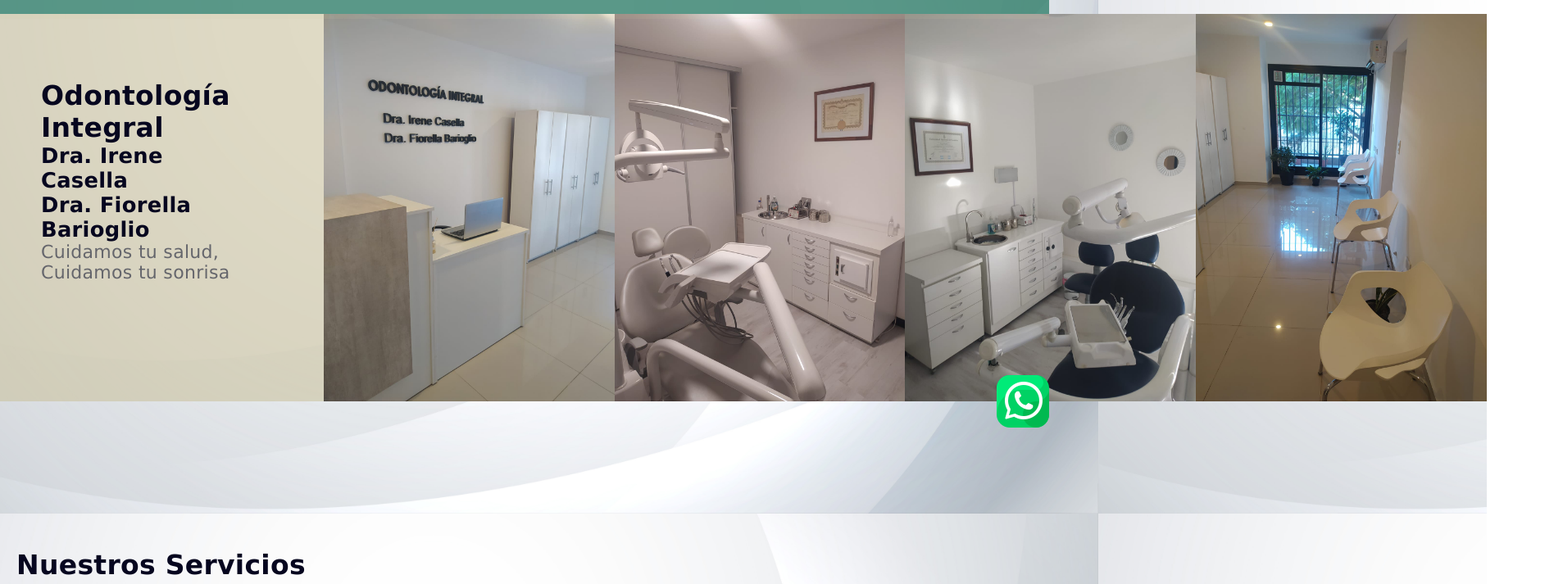
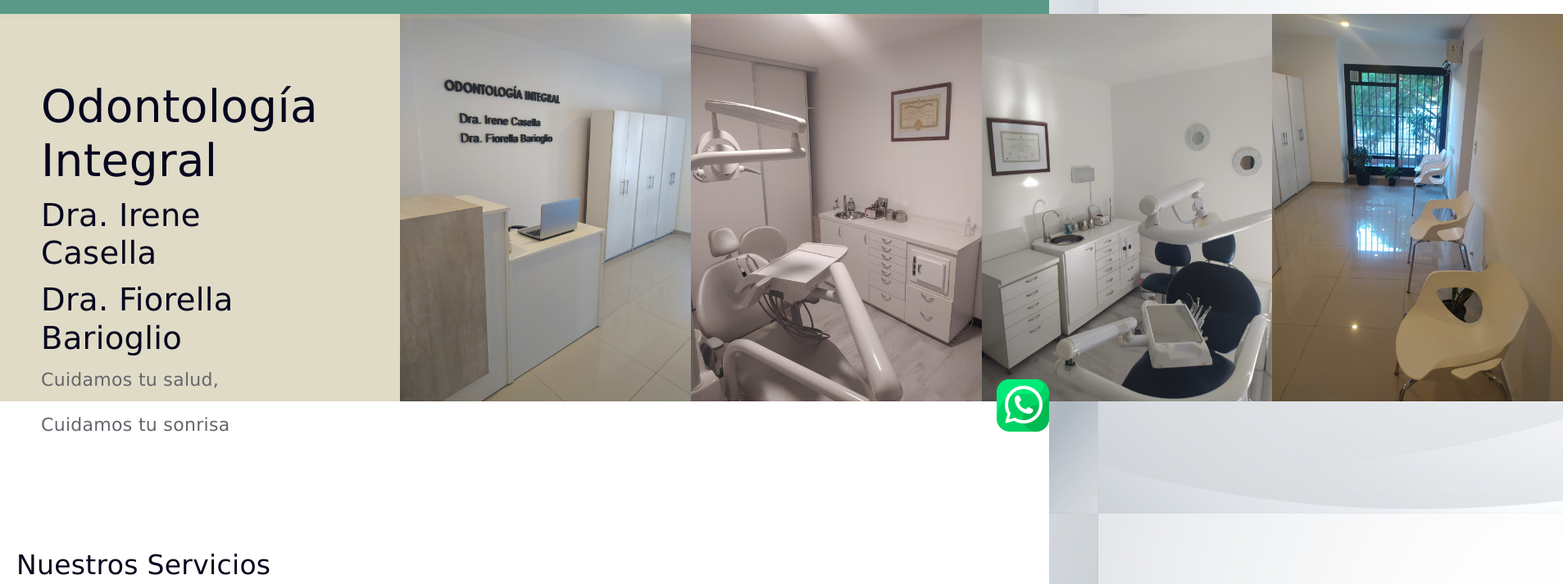
Before and after one commit to Diegoes420/diego-responsive, a plain HTML site: page pages/index.html in a window 1280 px wide. Shown: the part 173-886 px from the top of the page at 82% size, 1907 px wide, since content can reach past the window. Drawn offline with nearby package versions, Linux system fonts and the light colour scheme; a web font is replaced by a local one.

Commit message:
configurando bootstrap

```diff
--- a/pages/index.html
+++ b/pages/index.html
@@ -12,6 +12,7 @@
     <link rel="stylesheet" href="https://unpkg.com/aos@next/dist/aos.css" />
     <link rel="stylesheet" href="style.css">
     <link rel="shortcut icon" href="./logo-para-ico.ico" type="image/x-icon">
+    <link href="https://cdn.jsdelivr.net/npm/bootstrap@5.2.0-beta1/dist/css/bootstrap.min.css" rel="stylesheet" integrity="sha384-0evHe/X+R7YkIZDRvuzKMRqM+OrBnVFBL6DOitfPri4tjfHxaWutUpFmBp4vmVor" crossorigin="anonymous">
 </head>
 
 <body id="Inicio" class="body">
@@ -225,6 +226,7 @@
     <script>
       AOS.init();
     </script>
+    <script src="https://cdn.jsdelivr.net/npm/bootstrap@5.2.0-beta1/dist/js/bootstrap.bundle.min.js" integrity="sha384-pprn3073KE6tl6bjs2QrFaJGz5/SUsLqktiwsUTF55Jfv3qYSDhgCecCxMW52nD2" crossorigin="anonymous"></script>
 </body>
 
 </html>
```
